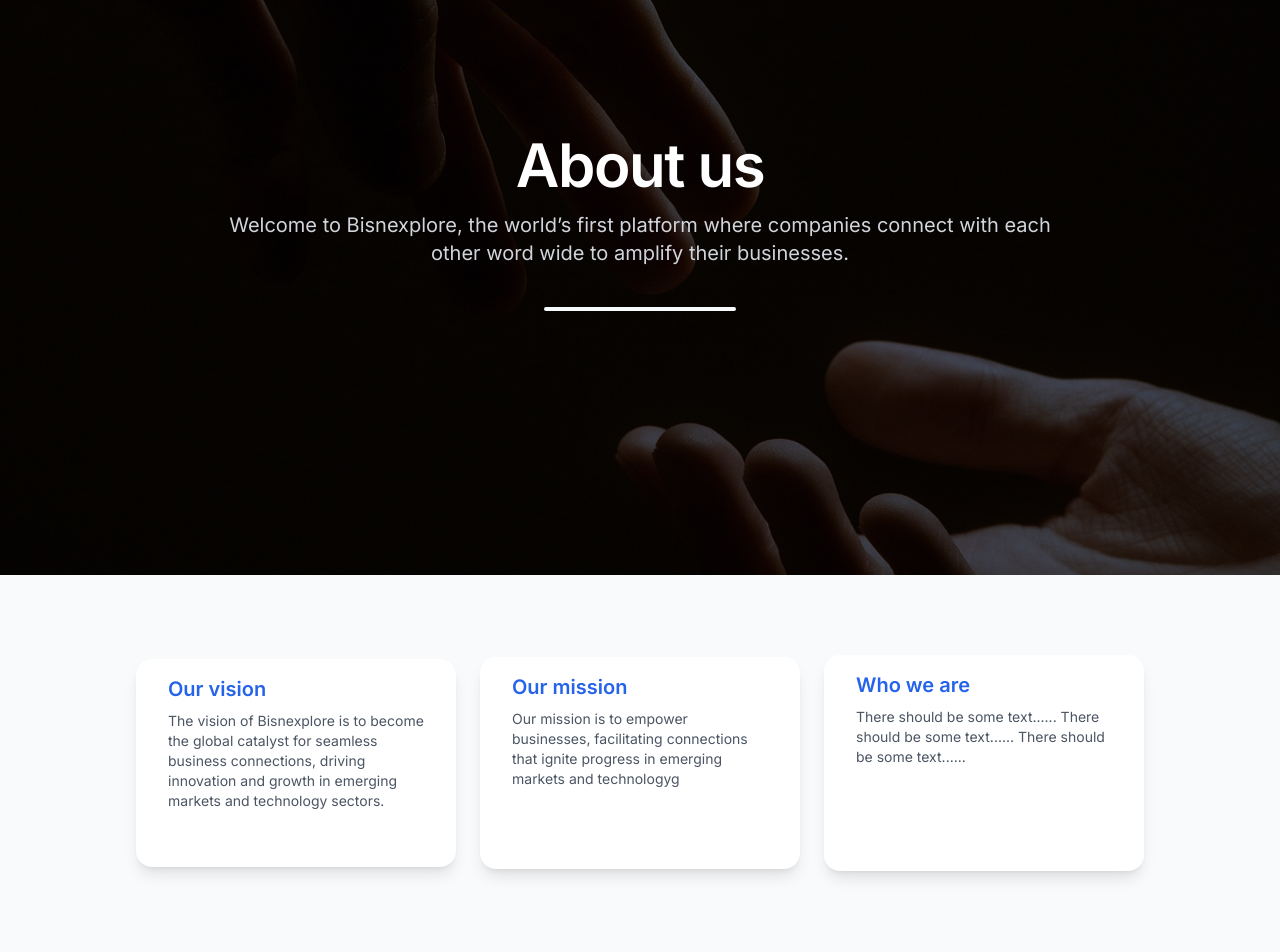
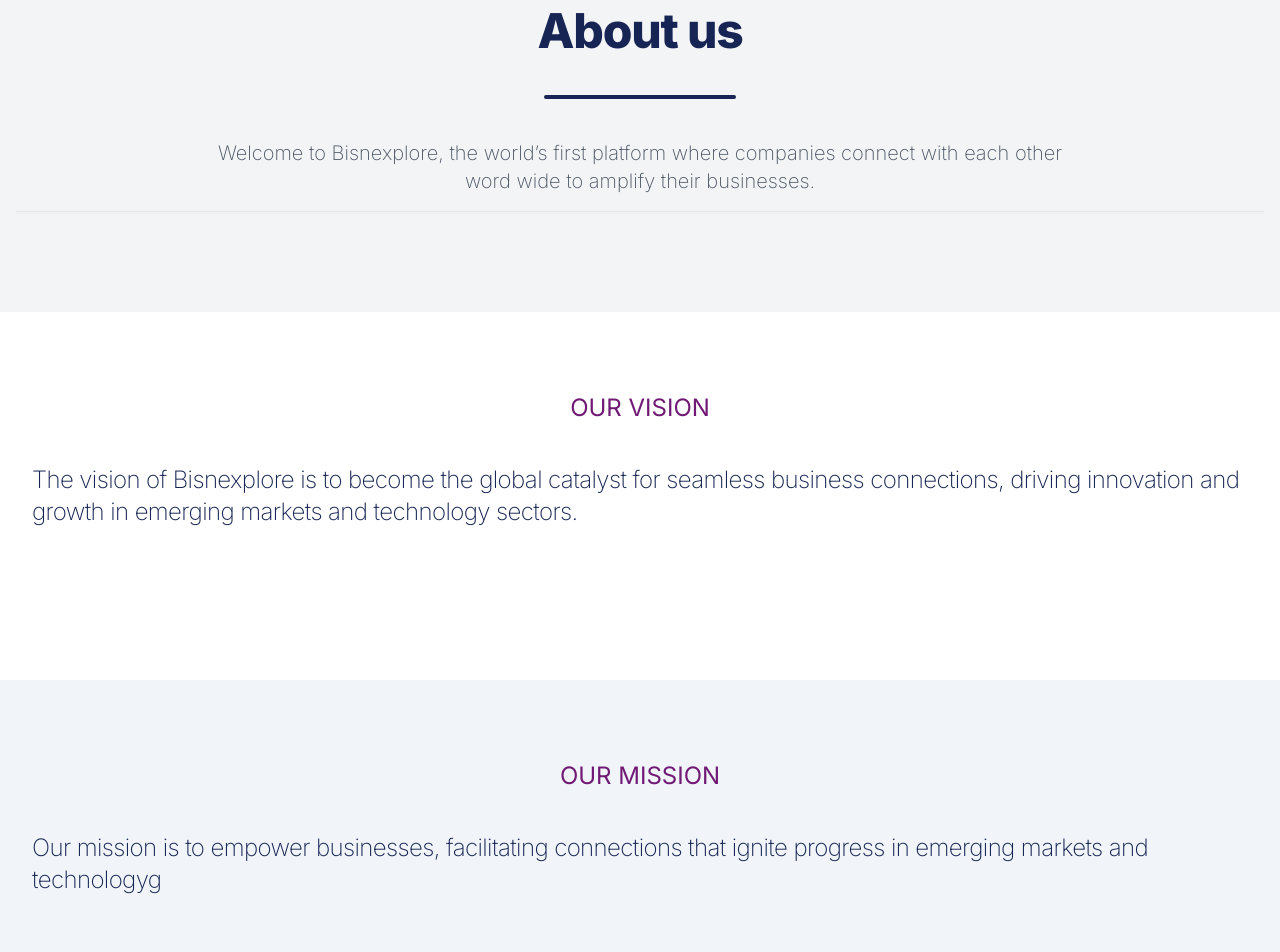
Before and after one commit to ajmalsharars/bisnexplore, a Next.js app: page /about in a window 1280 px wide. Shown: the part 160-1112 px from the top of the page. Built offline with nearby package versions, Linux system fonts and the light colour scheme.

Commit message:
Re-design of About page

```diff
--- a/src/app/about/page.tsx
+++ b/src/app/about/page.tsx
@@ -2,66 +2,56 @@
 import Image from "next/image";
 async function page() {
   return (
-    <div className="bg-gray-50">
-      <section
-        className="bg-center bg-no-repeat bg-gray-600 bg-blend-multiply"
-        style={{ backgroundImage: `url(${coverPhoto.src})` }}
-      >
-        <div className="px-4 mx-auto max-w-screen-xl text-center py-24 lg:py-56">
-          <h1 className="mb-4 text-2xl font-semibold tracking-tight leading-none text-white md:text-5xl lg:text-6xl">
-            About us
-          </h1>
-          <p className="mb-8 text-lg font-normal text-gray-300 lg:text-xl sm:px-16 lg:px-48">
-            Welcome to Bisnexplore, the world’s first platform where companies
-            connect with each other word wide to amplify their businesses.
-          </p>
-          <hr className="w-48 h-1 mx-auto my-4 bg-gray-50 border-0 rounded md:my-10"></hr>
+    <div className="">
+      <section className="bg-center bg-no-repeat bg-[url('')] bg-gray-100 bg-blend-multiply">
+        <div className="px-4 mx-auto max-w-screen-xl text-center py-10 lg:py-24">
+          <div>
+            <h1 className="mb-8 text-4xl font-extrabold leading-8 tracking-tight  text-blue-950 md:text-4xl lg:text-5xl">
+              About us{" "}
+            </h1>
+            <hr className="w-48 h-1 mx-auto my-4 bg-blue-950 border-0 rounded md:my-10"></hr>
+            <p className="mb-4 font-extralight   text-gray-600 lg:text-xl sm:px-16 lg:px-48">
+              Welcome to Bisnexplore, the world’s first platform where companies
+              connect with each other word wide to amplify their businesses.
+            </p>
+            <hr className="border-1 border-gray-200 mb-1 mx-auto drop-shadow-sm" />
+          </div>
         </div>
       </section>
-      {/* Start of Cards */}
-      <div className="bg-gray-50 flex flex-wrap gap-6 justify-center items-center mb-10 mt-10 pt-10 pb-10">
-        <div className="w-full max-w-xs px-8 py-4 items-center bg-white rounded-2xl shadow-lg">
-          <div className="flex justify-center  md:justify-end"></div>
+      {/* Start of other section */}
 
-          <h2 className="mt-2 text-xl font-semibold  md:mt-0 text-blue-600">
+      <div>
+        <div className="w-full mx-auto my-10 justify-center items-center">
+          <h1 className="text-fuchsia-900 uppercase text-2xl text-center py-10">
             Our vision
-          </h2>
-
-          <p className="mt-2 mb-10 text-sm text-gray-600">
+          </h1>
+          <h1 className="pl-8 pb-28 mb-8  text-2xl font-extralight  leading-8 tracking-tight  text-blue-950 md:text-xl lg:text-2xl">
             The vision of Bisnexplore is to become the global catalyst for
             seamless business connections, driving innovation and growth in
             emerging markets and technology sectors.
-          </p>
+          </h1>
         </div>
 
-        <div className="w-full max-w-xs px-8 py-4 items-center bg-white rounded-2xl shadow-lg">
-          <div className="flex justify-center  md:justify-end"></div>
-
-          <h2 className="mt-2 text-xl font-semibold  md:mt-0 text-blue-600">
+        <div className="w-full mx-auto my-10 justify-center items-center bg-slate-100 py-10">
+          <h1 className="text-fuchsia-900 uppercase text-2xl text-center py-10">
             Our mission
-          </h2>
-
-          <p className="mt-2 mb-10 text-sm text-gray-600">
+          </h1>
+          <h1 className="pl-8 pb-28 mb-8  text-2xl font-extralight  leading-8 tracking-tight  text-blue-950 md:text-xl lg:text-2xl">
             Our mission is to empower businesses, facilitating connections that
             ignite progress in emerging markets and technologyg
-          </p>
-          <br />
+          </h1>
         </div>
 
-        <div className="w-full max-w-xs px-8 py-4 items-center bg-white rounded-2xl shadow-lg">
-          <h2 className="mt-2 text-xl font-semibold md:mt-0 text-blue-600">
+        <div className="w-full mx-auto my-10 justify-center items-center">
+          <h1 className="text-fuchsia-900 uppercase text-2xl text-center py-10">
             Who we are
-          </h2>
-
-          <p className="mt-2 mb-10 text-sm text-gray-600">
+          </h1>
+          <h1 className="pl-8 pb-28 mb-8  text-2xl font-extralight  leading-8 tracking-tight  text-blue-950 md:text-xl lg:text-2xl">
             There should be some text...... There should be some text......
             There should be some text......
-          </p>
-          <br />
-          <br />
+          </h1>
         </div>
       </div>
-      ___
     </div>
   );
 }
--- a/tsconfig.json
+++ b/tsconfig.json
@@ -22,6 +22,6 @@
       "@/*": ["./src/*"]
     }
   },
-  "include": ["next-env.d.ts", "**/*.ts", "**/*.tsx", ".next/types/**/*.ts"],
+  "include": ["next-env.d.ts", "**/*.ts", "**/*.tsx", ".next/types/**/*.ts", "src/components/HeaderLink.jsx"],
   "exclude": ["node_modules"]
 }
```
Also changed, not shown: package.json (+7 -0 lines), 1 other file (tests, documents, lock files or other folders).
